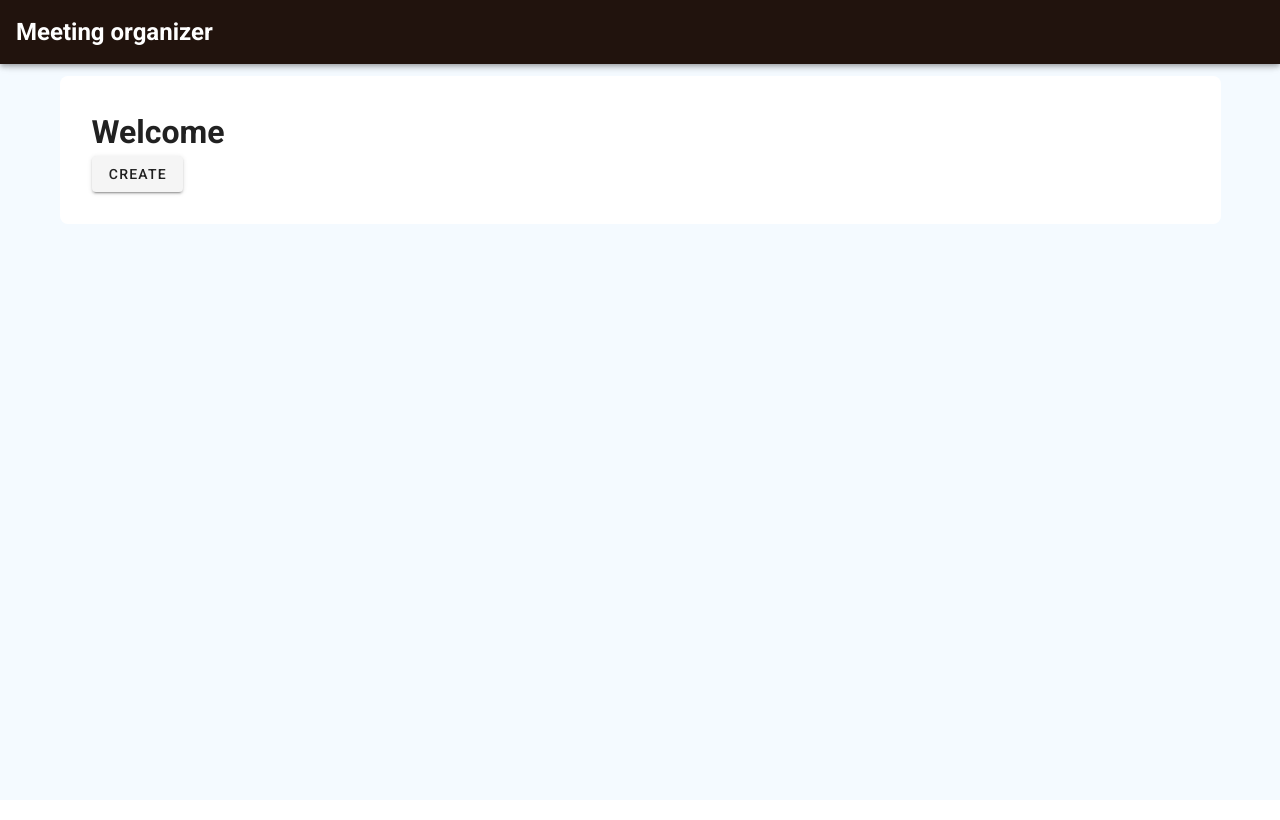
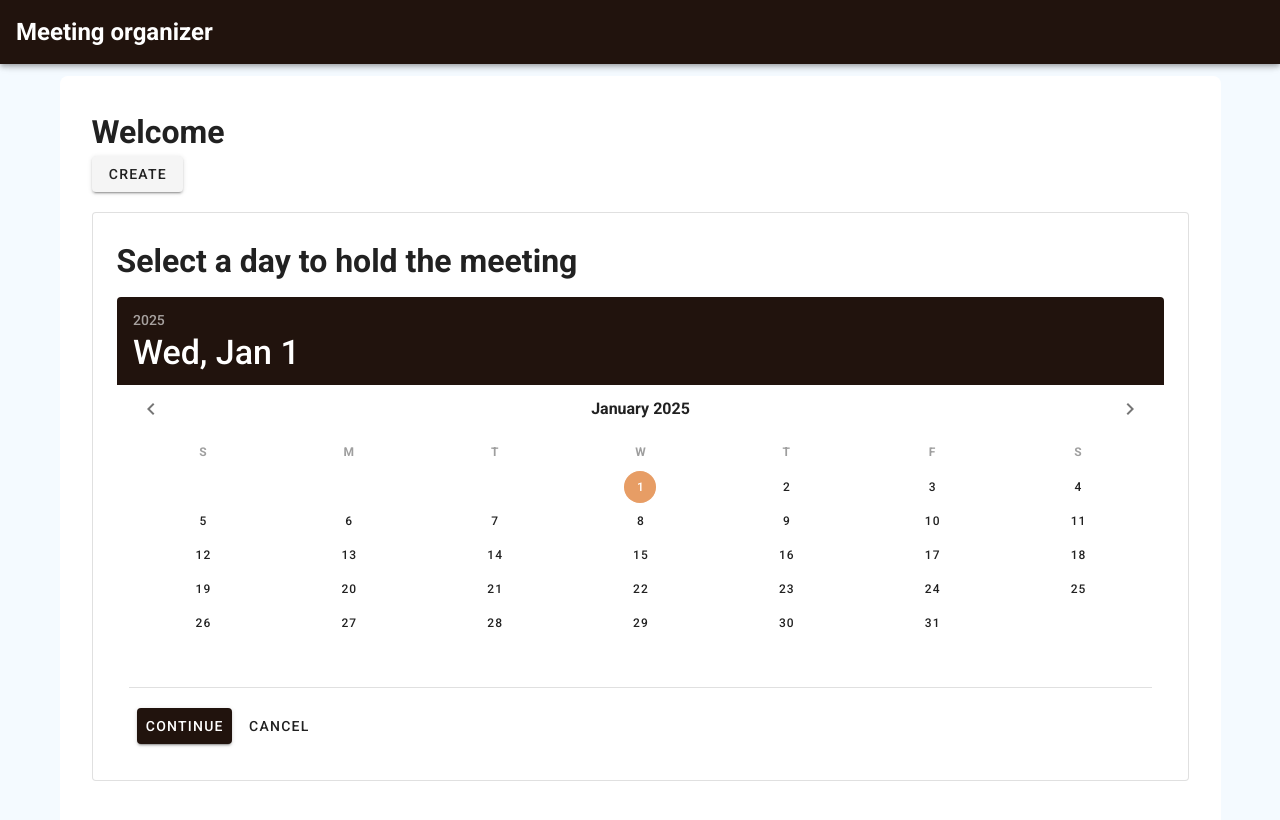
Before and after one commit to benboydens/full-stack-meeting-room, a Vue app in the folder frontend/: page / in a window 1280 px wide. Shown: the top 820 px of the page. Built offline with nearby package versions, Linux system fonts and the light colour scheme.

Commit message:
fixed buttons for pick hour component

```diff
--- a/frontend/src/App.vue
+++ b/frontend/src/App.vue
@@ -11,7 +11,7 @@
           <v-container>
             <h1>Welcome</h1>
             <v-btn @click="show = !show">Create</v-btn>
-            <CreateBooking v-if="show"></CreateBooking>
+            <CreateBooking></CreateBooking>
           </v-container>
         </v-sheet>
       </v-container>
--- a/frontend/src/components/CreateBooking.vue
+++ b/frontend/src/components/CreateBooking.vue
@@ -36,7 +36,7 @@
 
       <v-stepper-content step="3">
         <h1>Pick an available start and end time</h1>
-        <PickHour />
+        <PickHour @action="e6 = 4" @cancel="e6 = 1"/>
       </v-stepper-content>
 
       <v-stepper-content step="4">
--- a/frontend/src/components/PickHour.vue
+++ b/frontend/src/components/PickHour.vue
@@ -74,8 +74,8 @@
       ></v-calendar>
     </v-sheet>
     <v-divider class="mb-5"/>
-    <v-btn color="primary"> Continue </v-btn>
-    <v-btn text> Cancel </v-btn>
+    <v-btn color="primary" @click="$emit('action')" > Continue </v-btn>
+    <v-btn text @click="$emit('cancel')"> Cancel </v-btn>
   </div>
 </template>
 
```
